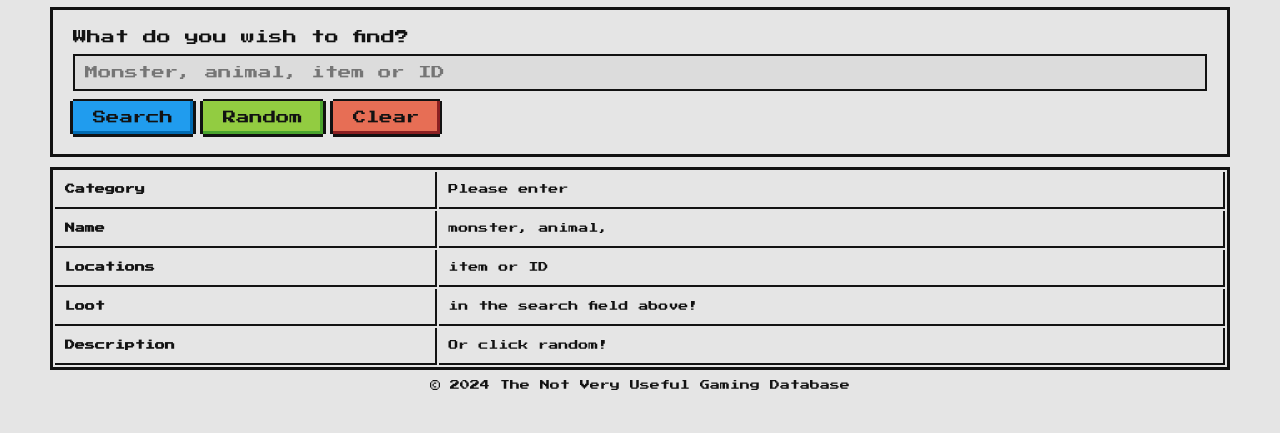
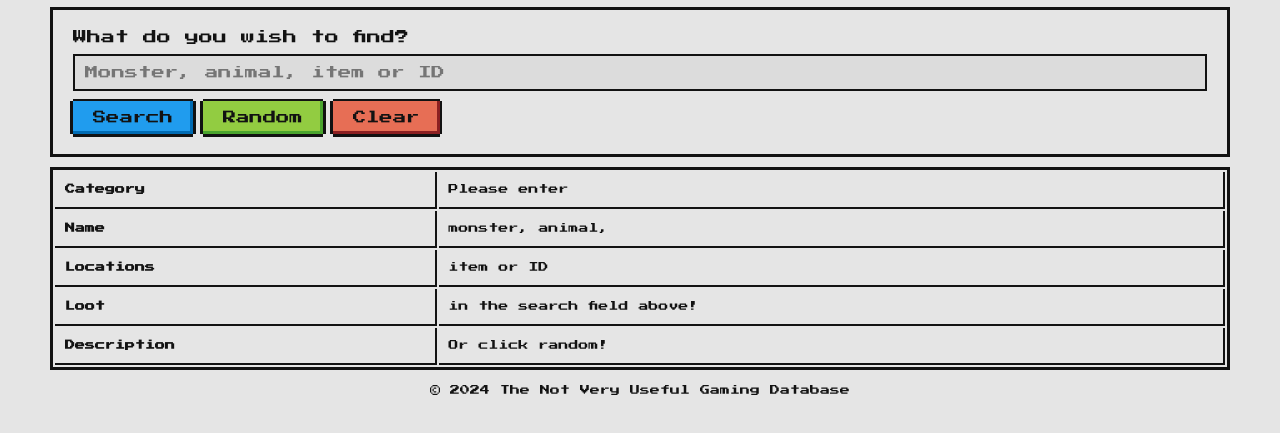
Before and after one commit to appelqvistelias/the-not-very-useful-gaming-database, a plain HTML site: page index.html in a window 1280 px wide. Shown: the part 33-466 px from the top of the page. Drawn offline with Linux system fonts and the light colour scheme.

Commit message:
minor changes to footer

```diff
--- a/index.html
+++ b/index.html
@@ -58,9 +58,7 @@
     </main>
 
     <footer>
-        <div class="inner-wrapper">
-            <p>&copy 2024 The Not Very Useful Gaming Database</p>
-        </div> <!-- .inner-wrapper -->
+        <p>&copy 2024 The Not Very Useful Gaming Database</p>
     </footer>
 
     <script src="script/script.js"></script>
--- a/styles/style.css
+++ b/styles/style.css
@@ -151,6 +151,7 @@ th, td {
 footer {
     display: flex;
     justify-content: center;
+    padding: 0.5rem 0.5rem;
 }
 
 @media (max-width: 530px) {
```
